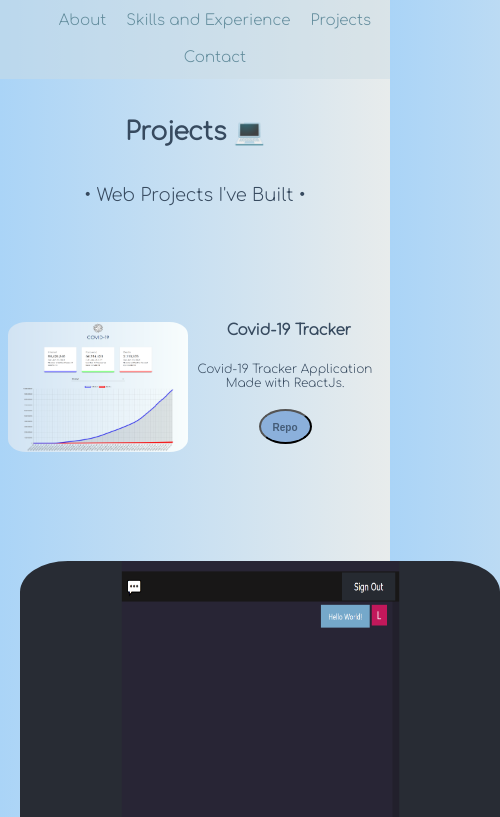
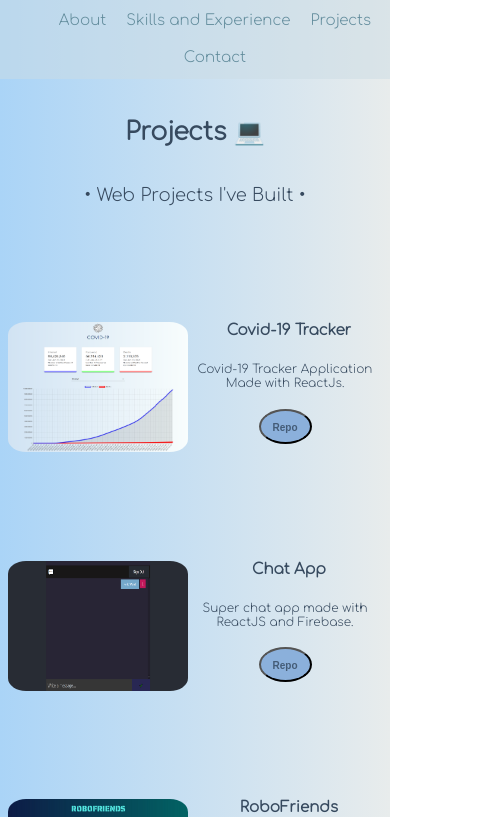
Before and after one commit to LostStruct24/LostStruct24-Portfolio, a React (Create React App) app: page /Projects in a window 390 px wide. Shown: the top 817 px of the page, 500 px wide, since content can reach past the window. Built offline with nearby package versions, Linux system fonts and the light colour scheme.

Commit message:
portfolio

```diff
--- a/package.json
+++ b/package.json
@@ -1,5 +1,5 @@
 {
-  "homepage": "https://github.com/LostStruct24/LostStruct24-Portfolio",
+  "homepage": "https://github.com/loststruct24/LostStruct24-Portfolio",
   "name": "reactapp1",
   "version": "0.1.0",
   "private": true,
--- a/src/App.js
+++ b/src/App.js
@@ -13,7 +13,7 @@ class App extends Component {
             <title>LostStruct24 | Portfolio</title>
           </Helmet>
           <Navbar />
-            <Route exact path='/' component={About} />
+            <Route exact path='/LostStruct24-Portfolio' component={About} />
             <Route exact path='/Skills' component={Skills} />
             <Route exact path='/Projects' component={Projects} />
             <Route exact path='/Contact' component={Contact} />
--- a/src/components/Navbar/Navbar.jsx
+++ b/src/components/Navbar/Navbar.jsx
@@ -8,7 +8,7 @@ class Navbar extends Component {
         return (
             <div className={styles.Navbar}>
                 <ul>
-                    <li><Link to="/">About</Link></li>
+                    <li><Link to="/LostStruct24-Portfolio">About</Link></li>
                     <li><Link to="/Skills">Skills and Experience</Link></li>
                     <li><Link to="/Projects">Projects</Link></li>
                     <li><Link to="/Contact">Contact</Link></li>
--- a/src/components/Projects/Projects.module.css
+++ b/src/components/Projects/Projects.module.css
@@ -220,6 +220,27 @@
         margin-right: 2%;
     }
 
+    .ChatApp {
+        margin-top: 2px;
+    }
+
+    .ChatApp img {
+        margin-left: 2%;
+        height: 130px;
+        width: 180px;
+    }
+
+    .ChatApp h1 {
+        font-size: 15px;
+    }
+
+    .ChatApp p {
+        font-size: 12px;
+        text-align: center;
+        margin-bottom: 1%;
+        margin-right: 2%;
+    }
+
     .RoboFriends {
         margin-top: 2px;
     }
```
Also changed, not shown: 1 other file (tests, documents, lock files or other folders).
